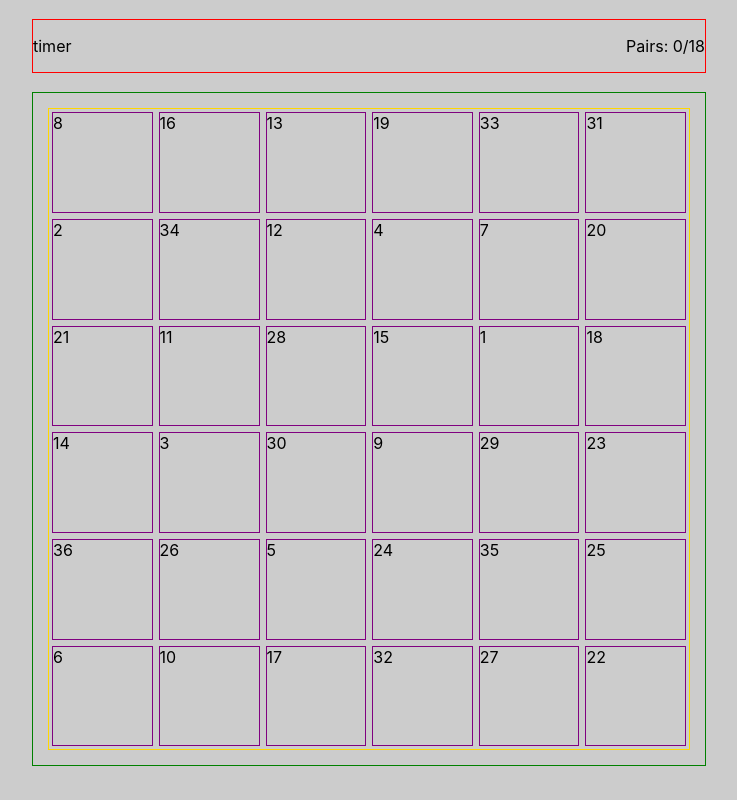
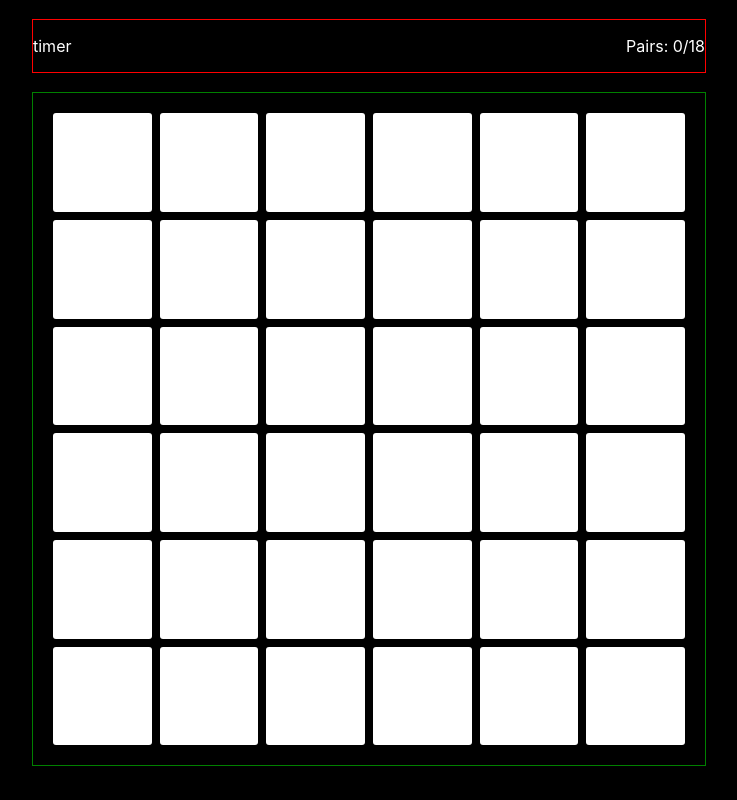
Before and after one commit to bryanmccarthy/memory-game, a React (Create React App) app: page / in a window 1280 px wide. Shown: the whole page, without its empty margins (271-1008 px from the left). Built offline with nearby package versions, Linux system fonts and the light colour scheme; the HTML template or start-up script is replaced by a standard one.

Commit message:
card style

```diff
--- a/src/App.css
+++ b/src/App.css
@@ -1,5 +1,6 @@
 .App {
-  background-color: #ccc;
+  background-color: #000;
+  color: #fff;
   height: 100%;
   width: 100%;
   display: flex;
--- a/src/components/Game/Board.css
+++ b/src/components/Game/Board.css
@@ -1,5 +1,4 @@
 .Board {
-  border: 1px solid gold;
   width: 40em;
   height: 40em;
   display: grid;
@@ -7,6 +6,7 @@
 }
 
 .Card {
-  border: 1px solid purple;
-  margin: 3px;
+  border-radius: 3px;
+  margin: 4px;
+  cursor: pointer;
 }
--- a/src/components/Game/Board.tsx
+++ b/src/components/Game/Board.tsx
@@ -12,11 +12,17 @@ export default function Board({ cards, setCards }: BoardProps) {
     <div className="Board">
       {
         cards.map((card, idx) => (
-          <div className="Card" key={idx}>
-            {card.id}
-          </div>
+          <div
+            style={ card.flipped ? { backgroundColor: card.color } : cardStyle}
+            className="Card"
+            key={idx}
+          ></div>
         ))
       }
     </div>
   )
 }
+
+const cardStyle = {
+  backgroundColor: 'white',
+};
```
